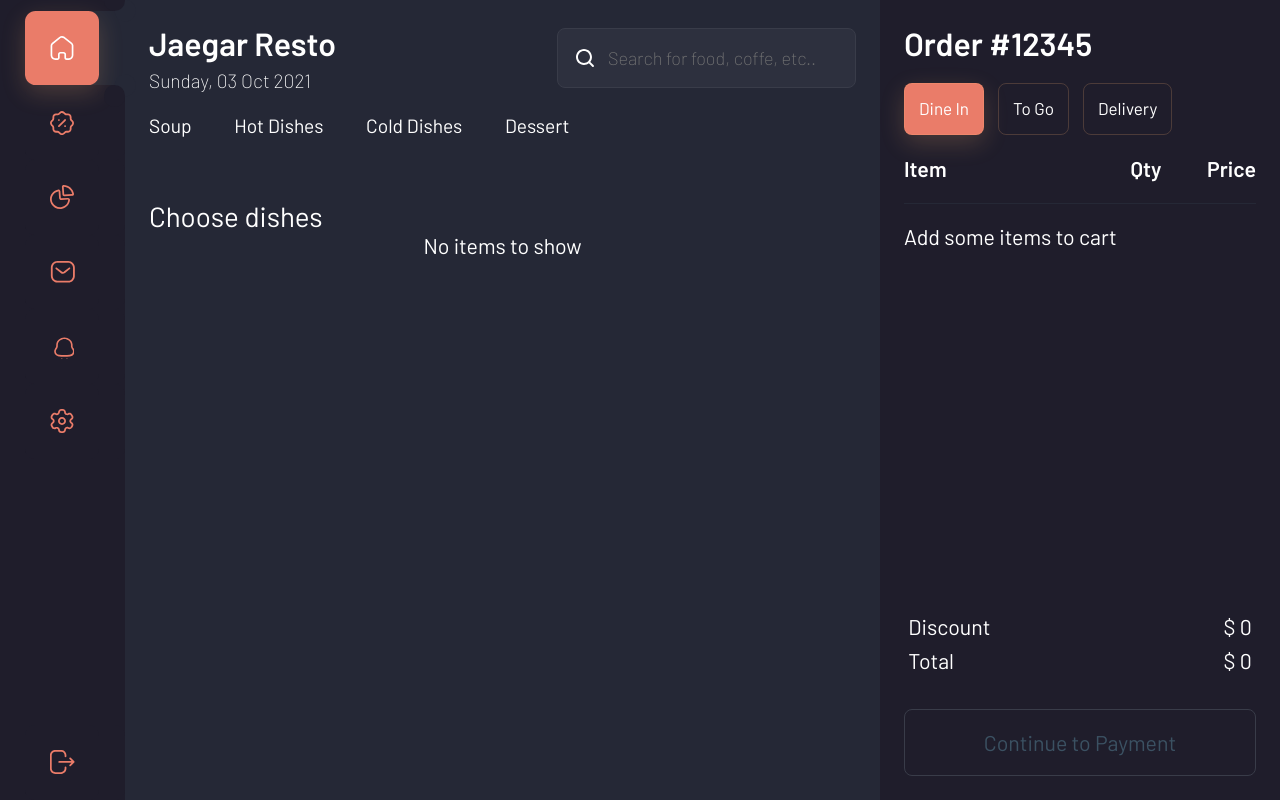
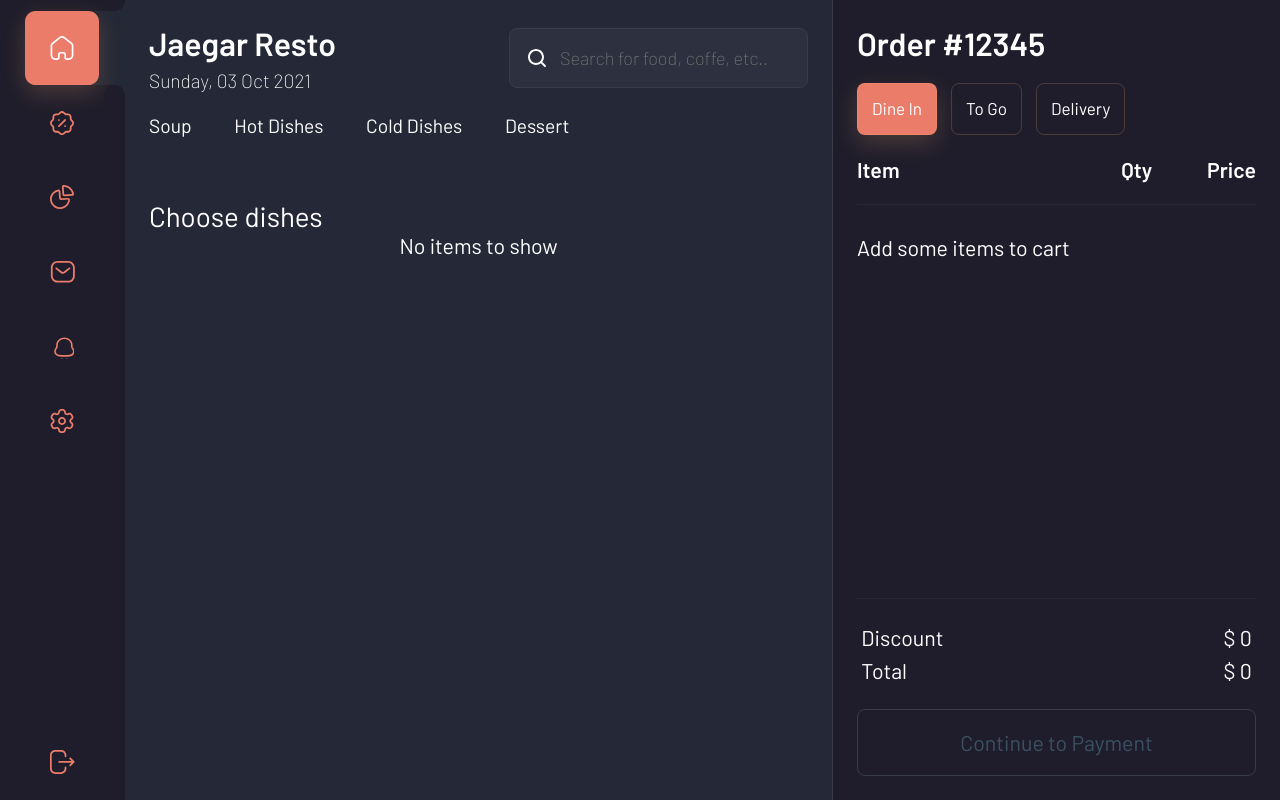
Before and after one commit to bmangust/JaegarResto, a Next.js app: page /home in a window 1280 px wide. Built offline with nearby package versions, Linux system fonts and the light colour scheme.

Commit message:
refactor components

```diff
--- a/src/components/Cart/Cart.tsx
+++ b/src/components/Cart/Cart.tsx
@@ -6,37 +6,7 @@ import CartList from './CartList';
 import CartListFooter from './CartListFooter';
 import { useAppDispatch, useAppSelector } from '@/store/hooks';
 import { showPaymentBar } from '@/store/features/toolbar/toolbarSlice';
-
-const StyledContainer = styled.div`
-  width: max(30vw, 400px);
-  height: 100vh;
-  position: sticky;
-  top: 0;
-  left: 0;
-  background-color: ${({ theme }) => theme.colors.base.darkerBG};
-  color: ${({ theme }) => theme.colors.white};
-
-  .motion {
-    height: 100vh;
-    padding: 24px;
-    display: flex;
-    flex-direction: column;
-    justify-content: space-between;
-
-    & .cart-header {
-      height: 100px;
-      display: flex;
-      flex-direction: column;
-      justify-content: space-between;
-    }
-
-    & .title {
-      font-size: max(1.5rem, 24pt);
-      margin: 0;
-      margin-bottom: 1rem;
-    }
-  }
-`;
+import CartListHeader from './CartListHeader';
 
 const variants = {
   animate: {
@@ -51,7 +21,7 @@ const variants = {
   },
 };
 
-function Cart() {
+const Cart = ({ className }: Partial<HTMLDivElement>) => {
   const items = useAppSelector((state) => state.cart.items);
   const dispatch = useAppDispatch();
 
@@ -59,20 +29,21 @@ function Cart() {
     dispatch(showPaymentBar());
   };
   return (
-    <StyledContainer>
-      <motion.div key="Cart" className="motion" {...variants}>
-        <div className="cart-header">
-          <h2 className="title">Order #12345</h2>
+    <motion.div className={className} key="Cart" {...variants}>
+      <div className="content-header">
+        <h2 className="content-title">Order #12345</h2>
         <Delivery />
+        <CartListHeader />
       </div>
+      <div className="content-body">
         <CartList />
+      </div>
       <CartListFooter />
       <Button disabled={items.length === 0} onClick={handlePayment}>
         Continue to Payment
       </Button>
     </motion.div>
-    </StyledContainer>
   );
-}
+};
 
 export default Cart;
--- a/src/components/Cart/CartItem.tsx
+++ b/src/components/Cart/CartItem.tsx
@@ -28,6 +28,7 @@ const StyledDiv = styled(motion.div)`
     grid-auto-rows: 60px;
     align-items: center;
     margin-bottom: 10px;
+    width: 100%;
   }
 
   .itemData-img {
--- a/src/components/Cart/CartList.tsx
+++ b/src/components/Cart/CartList.tsx
@@ -2,12 +2,11 @@ import styled from 'styled-components';
 import { AnimatePresence, motion } from 'framer-motion';
 import { useAppSelector } from '@/store/hooks';
 import CartItem from './CartItem';
-import CartListHeader from './CartListHeader';
 
 const StyledDiv = styled(motion.div)`
-  flex-grow: 2;
   margin-top: 10px;
   max-height: calc(100vh - 148px - 75px);
+  height: 100%;
   overflow-y: scroll;
   display: flex;
   flex-direction: column;
@@ -40,15 +39,10 @@ const infoVariants = {
   },
 };
 
-interface Props {
-  hideHeader?: boolean;
-}
-
-function CartList({ hideHeader }: Props) {
+function CartList() {
   const items = useAppSelector((state) => state.cart.items);
   return (
     <StyledDiv {...variants} layout>
-      {!hideHeader && <CartListHeader />}
       <AnimatePresence>
         {items.map((el) => (
           <CartItem item={el} key={el.item.id} />
--- a/src/components/Cart/CartListFooter.tsx
+++ b/src/components/Cart/CartListFooter.tsx
@@ -5,8 +5,8 @@ const Div = styled.div`
   font-size: 1rem;
   display: flex;
   flex-direction: column;
-  padding-top: 1rem;
-  padding-bottom: 1.5rem;
+  padding: 1rem 0;
+  border-top: 1px solid ${({ theme }) => theme.colors.base.darkBG};
 
   .item {
     display: flex;
--- a/src/components/Confirm/Confirmation.tsx
+++ b/src/components/Confirm/Confirmation.tsx
@@ -1,4 +1,4 @@
-import { AnimatePresence, motion } from 'framer-motion';
+import { motion } from 'framer-motion';
 import React from 'react';
 import styled from 'styled-components';
 import CartListFooter from '@/components/Cart/CartListFooter';
@@ -10,8 +10,8 @@ import { showCartBar } from '@/store/features/toolbar/toolbarSlice';
 
 const StyledContainer = styled(motion.div)`
   position: absolute;
-  right: max(30vw, 400px);
-  width: max(30vw, 400px);
+  right: 35vw;
+  width: 35vw;
   height: 100vh;
   padding: 24px;
   background-color: ${({ theme }) => theme.colors.base.darkerBG};
@@ -20,27 +20,7 @@ const StyledContainer = styled(motion.div)`
   flex-direction: column;
   justify-content: space-between;
   top: 0;
-  z-index: 4;
-
-  .cart-header {
-    height: 130px;
-    display: flex;
-    flex-direction: column;
-    justify-content: flex-end;
-    border-bottom: 1px solid ${({ theme }) => theme.colors.base.darkLine};
-  }
-
-  .title {
-    font-size: max(1.5rem, 24pt);
-    margin: 0;
-  }
-
-  .title2 {
-    font-size: max(1.2rem, 16pt);
-    margin: 0;
-    margin-bottom: 1rem;
-    color: ${({ theme }) => theme.colors.text.gray};
-  }
+  z-index: 3;
 `;
 
 const variants = {
@@ -57,25 +37,26 @@ const variants = {
   },
 };
 
-function Confirmation() {
+function Confirmation({ className }: Partial<HTMLDivElement>) {
   const dispatch = useAppDispatch();
 
   const handleBack = () => {
     dispatch(showCartBar());
   };
   return (
-    <AnimatePresence exitBeforeEnter>
-      <StyledContainer key="Confirmation" {...variants}>
+    <StyledContainer className={className} key="Confirmation" {...variants}>
       <OrderHeader
         title="Confirmation"
         subtitle="Order #12345"
         icon={<ArrowIcon />}
         onClick={handleBack}
+        className="content-header"
       />
-        <CartList hideHeader />
+      <div className="content-body">
+        <CartList />
+      </div>
       <CartListFooter />
     </StyledContainer>
-    </AnimatePresence>
   );
 }
 
--- a/src/components/Order/Order.tsx
+++ b/src/components/Order/Order.tsx
@@ -5,20 +5,48 @@ import { useAppSelector } from '@/store/hooks';
 import Cart from '../Cart/Cart';
 import { AnimatePresence, motion } from 'framer-motion';
 
-const StyledDiv = styled(motion.div)`
-  position: fixed;
-  right: 0;
+const StyledContainer = styled.div`
+  width: 35vw;
+  height: 100vh;
+  position: sticky;
   top: 0;
-  z-index: 3;
-  max-height: 100vh;
+  left: 0;
+  background-color: ${({ theme }) => theme.colors.base.darkerBG};
+  color: ${({ theme }) => theme.colors.white};
+  z-index: 5;
+
+  .content {
+    padding: 24px;
+    height: 100vh;
     display: flex;
-  justify-content: flex-end;
+    flex-direction: column;
+    justify-content: flex-start;
+    border-left: 1px solid ${({ theme }) => theme.colors.base.darkLine};
+    z-index: 6;
 
+    .content-header {
+      min-height: 130px;
+      display: flex;
+      flex-direction: column;
+      justify-content: space-between;
+
+      .content-title {
+        font-size: max(1.5rem, 24pt);
+        margin: 0;
+        margin-bottom: 1rem;
+      }
+    }
+
+    .content-body {
+      flex-grow: 2;
+      overflow-y: scroll;
+    }
+  }
   .overlay {
     position: absolute;
-    right: 0;
+    right: 35vw;
     top: 0;
-    z-index: 3;
+    z-index: 2;
     width: 100vw;
     height: 100vh;
     background-color: #000000aa;
@@ -44,17 +72,19 @@ const variants = {
 const Order = () => {
   const currentView = useAppSelector((state) => state.toolbar.orderBar);
   return (
+    <StyledContainer>
       <AnimatePresence initial={false} exitBeforeEnter>
         {currentView === 'cart' ? (
-        <Cart />
+          <Cart className="content" />
         ) : (
-        <StyledDiv>
-          <Confirmation />
-          <Payment />
+          <Payment className="content" />
+        )}
+        {currentView === 'payment' && <Confirmation className="content" />}
+        {currentView === 'payment' && (
           <motion.div {...variants} className="overlay" />
-        </StyledDiv>
         )}
       </AnimatePresence>
+    </StyledContainer>
   );
 };
 
--- a/src/components/Order/OrderHeader.tsx
+++ b/src/components/Order/OrderHeader.tsx
@@ -40,11 +40,12 @@ interface Props {
   title: string;
   subtitle?: string;
   onClick?: () => void;
+  className?: string;
 }
 
-const OrderHeader = ({ title, subtitle, icon, onClick }: Props) => {
+const OrderHeader = ({ className, title, subtitle, icon, onClick }: Props) => {
   return (
-    <StyledDiv>
+    <StyledDiv className={className}>
       {icon && (
         <button className="button" onClick={onClick}>
           {icon}
--- a/src/components/Payment/Payment.tsx
+++ b/src/components/Payment/Payment.tsx
@@ -8,29 +8,8 @@ import OrderHeader from '../Order/OrderHeader';
 import { useAppDispatch, useAppSelector } from '@/store/hooks';
 import { showCartBar } from '@/store/features/toolbar/toolbarSlice';
 
-const StyledContainer = styled.div`
-  width: max(30vw, 400px);
-  height: 100vh;
-  position: sticky;
-  top: 0;
-  left: 0;
-  background-color: ${({ theme }) => theme.colors.base.darkerBG};
-  color: ${({ theme }) => theme.colors.white};
-  z-index: 5;
-
-  .motion {
-    height: 100vh;
-    padding: 24px;
-    display: flex;
-    flex-direction: column;
-    justify-content: space-between;
-    border-left: 1px solid ${({ theme }) => theme.colors.base.darkLine};
-
-    .payment-body {
-      flex-grow: 2;
-    }
-
-    .payment-buttons {
+const StyledContainer = styled(motion.div)`
+    .content-buttons {
       display: grid;
       grid-template-columns: 1fr 1fr;
       grid-gap: 1rem;
@@ -54,7 +33,7 @@ const variants = {
   },
 };
 
-function Payment() {
+function Payment({ className }: Partial<HTMLDivElement>) {
   const cart = useAppSelector((state) => state.cart);
   const dispatch = useAppDispatch();
 
@@ -66,20 +45,20 @@ function Payment() {
     console.log({ cart });
   };
   return (
-    <StyledContainer>
-      <motion.div key="Payment" className="motion" {...variants}>
-        <OrderHeader title="Payment" />
-        <div className="payment-body">
+    <StyledContainer key="Payment" className={className} {...variants}>
+      <OrderHeader className="content-header" title="Payment" />
+      <div className="content-body">
         <PaymentMethod />
         <CardDetails />
       </div>
-        <div className="payment-buttons">
+      <div className="content-buttons">
         <Button variant="outline" onClick={handleBack}>
           Cancel
         </Button>
-          <Button onClick={handlePayment}>Confirm Payment</Button>
+        <Button disabled={cart.items.length === 0} onClick={handlePayment}>
+          Confirm Payment
+        </Button>
       </div>
-      </motion.div>
     </StyledContainer>
   );
 }
```
Lines whose indentation alone changed are shown as unchanged.
